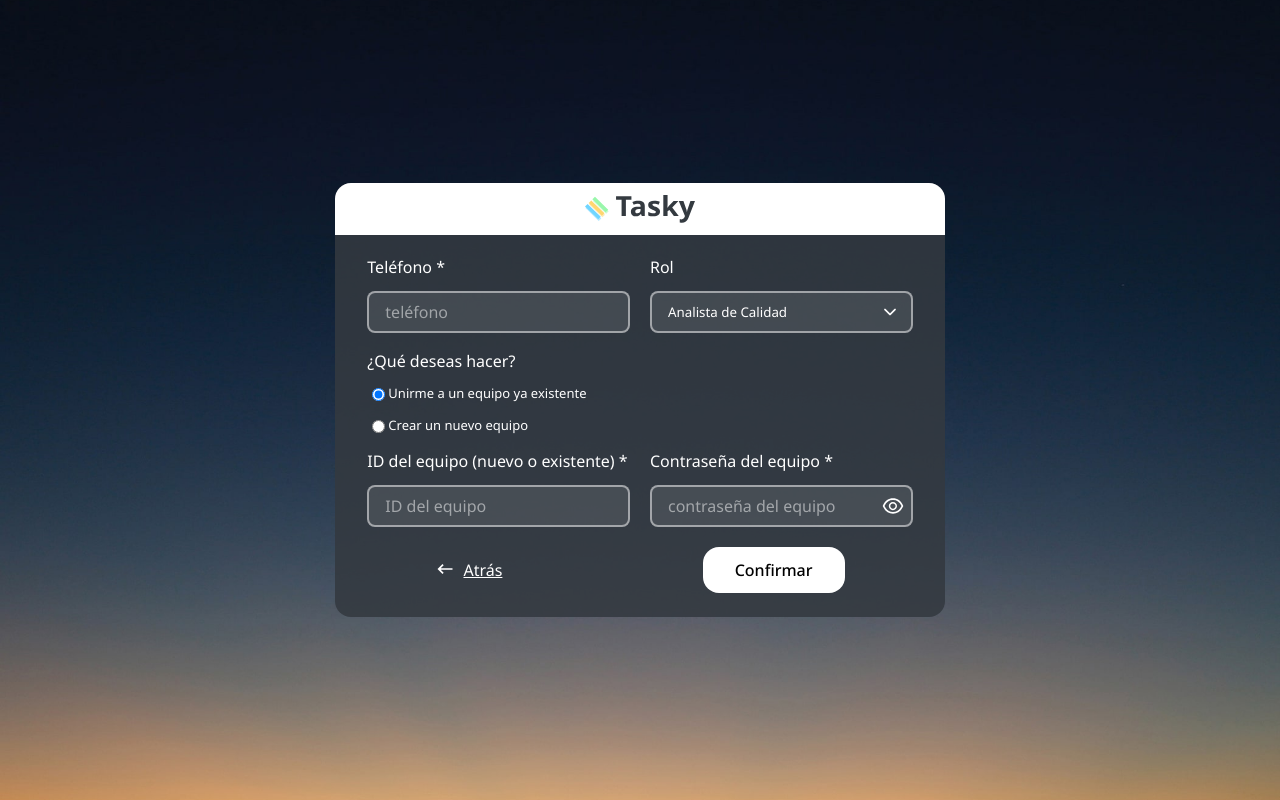
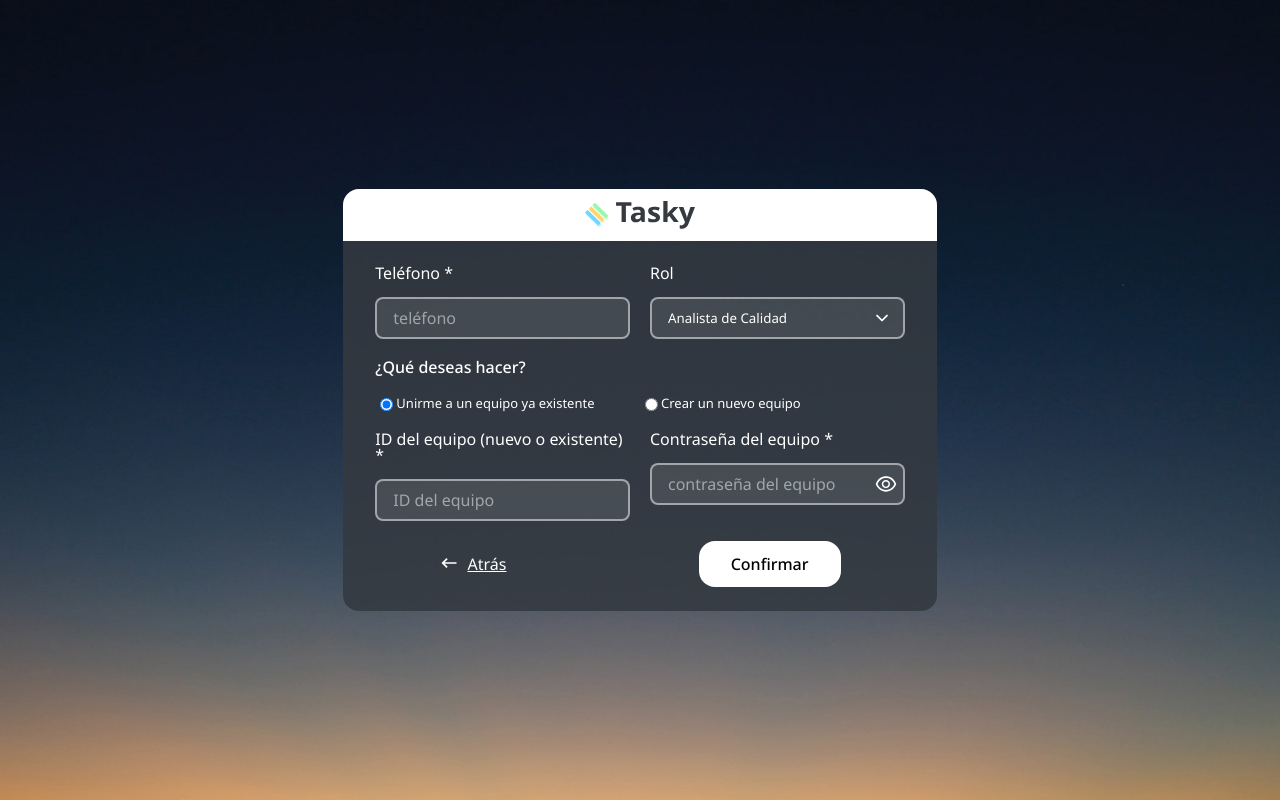
Before and after one commit to emilianovaccaro/Tasky, a React (Vite) app in the folder client/: page /register in a window 1280 px wide. Both pictures are taken after typing "name@example.com", "Sample", "Sample", "Sample123", "Sample123" into the empty fields and a click on the button "Siguiente". Built offline with nearby package versions, Linux system fonts and the light colour scheme.

Commit message:
Fixed input password error in icon

```diff
--- a/client/src/components/Inputs/Input.jsx
+++ b/client/src/components/Inputs/Input.jsx
@@ -86,10 +86,7 @@ const InputField = styled.input`
   display: block;
   width: 100%;
   box-sizing: border-box;
-
-  &[type='password'] {
-    padding-right: 64px;
-  }
+  padding-right: 48px;
 
   &[type='radio'] {
     cursor: pointer;
--- a/client/src/pages/Register.jsx
+++ b/client/src/pages/Register.jsx
@@ -169,7 +169,7 @@ export const Register = () => {
                 value={ values.fullname }
                 onBlur={ handleBlur }
                 type={'text'}
-                id="fullname"
+                id='fullname'
                 inputLabel={'Nombre y Apellido *'}
                 placeholder={'nombre y apellido'}
               />
@@ -248,11 +248,11 @@ export const Register = () => {
               </Select>
             </InputsContainer>
 
-            <InputsContainer>
-              <RadioContainer >
+
+            <Label medium>¿Qué deseas hacer?</Label>
+            <RadioContainer>
               <Input
                 onChange={ handleChange }
-                  inputLabel={'¿Qué deseas hacer?'}
                 type={'radio'} defaultChecked={'true'}
                 name='isAdmin' error={ errors.radio }
                 id='radio2' value={false}
@@ -270,7 +270,6 @@ export const Register = () => {
                 fullWidth
               />
             </RadioContainer>
-            </InputsContainer>
 
             <InputsContainer>
               <Input touched={ touched.teamId }
@@ -351,7 +350,11 @@ const RegisterContainer = styled.div`
 
 const RadioContainer = styled.div`
   display: flex;
+  align-items: center;
+  margin-top: -16px;
+  @media screen and (max-width: ${p => p.theme.styles.breakpoints.medium}) {
     flex-direction: column;
+  }
 `
 
 const InputsContainer = styled.div`
```
Also changed, not shown: client/src/todo.js (+4 -3 lines). Lines whose indentation alone changed are shown as unchanged.
